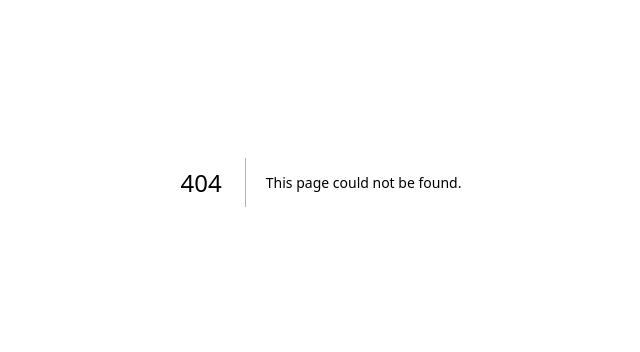
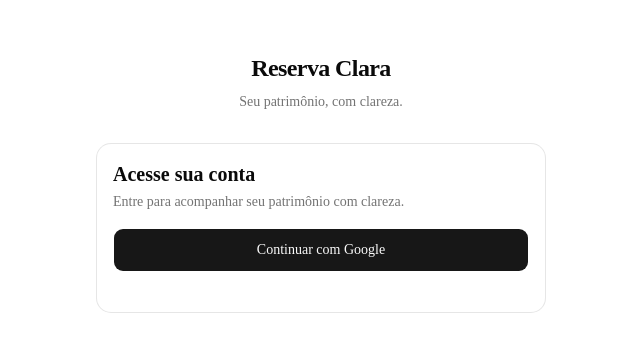
Before and after one commit to willian2s/reserva-clara, a Next.js app: page /login in a window 1280 px wide. Before the commit this address had no page. Shown: the part 218-570 px from the top of the page, without its empty margins (319-959 px from the left). Built offline with nearby package versions, Linux system fonts and the light colour scheme.

Commit message:
feat(auth): add login page UI

```diff
--- /dev/null
+++ b/src/app/login/page.tsx
@@ -0,0 +1,39 @@
+import {
+  Card,
+  CardContent,
+  CardDescription,
+  CardHeader,
+  CardTitle,
+} from "@/components/ui/card";
+import { GoogleSignIn } from "@/components/auth/google-sign-in";
+
+export default function LoginPage() {
+  return (
+    <main className="flex flex-1 items-center justify-center px-4 py-8 sm:px-6 lg:py-12">
+      <div className="w-full max-w-md">
+        <header className="mb-8 text-center">
+          <p className="font-heading text-2xl font-semibold tracking-tight">
+            Reserva Clara
+          </p>
+          <p className="mt-2 text-sm text-muted-foreground">
+            Seu patrimônio, com clareza.
+          </p>
+        </header>
+
+        <Card>
+          <CardHeader>
+            <CardTitle>
+              <h1 className="text-xl font-semibold">Acesse sua conta</h1>
+            </CardTitle>
+            <CardDescription>
+              Entre para acompanhar seu patrimônio com clareza.
+            </CardDescription>
+          </CardHeader>
+          <CardContent>
+            <GoogleSignIn />
+          </CardContent>
+        </Card>
+      </div>
+    </main>
+  );
+}
--- /dev/null
+++ b/src/components/auth/google-sign-in.tsx
@@ -0,0 +1,40 @@
+"use client";
+
+import { Button } from "@/components/ui/button";
+
+type GoogleSignInProps = {
+  disabled?: boolean;
+  statusMessage?: string;
+  statusRole?: "status" | "alert";
+};
+
+export function GoogleSignIn({
+  disabled = false,
+  statusMessage,
+  statusRole = "status",
+}: GoogleSignInProps) {
+  const statusId = "google-sign-in-status";
+
+  return (
+    <div>
+      <Button
+        type="button"
+        size="lg"
+        className="min-h-11 w-full px-4"
+        disabled={disabled}
+        aria-describedby={statusMessage ? statusId : undefined}
+      >
+        Continuar com Google
+      </Button>
+      <div
+        id={statusMessage ? statusId : undefined}
+        className="min-h-6 pt-2 text-sm text-muted-foreground"
+        role={statusMessage ? statusRole : undefined}
+        aria-live={statusRole === "alert" ? "assertive" : "polite"}
+        aria-atomic="true"
+      >
+        {statusMessage}
+      </div>
+    </div>
+  );
+}
```
Also changed, not shown: 2 other files (tests, documents, lock files or other folders).
